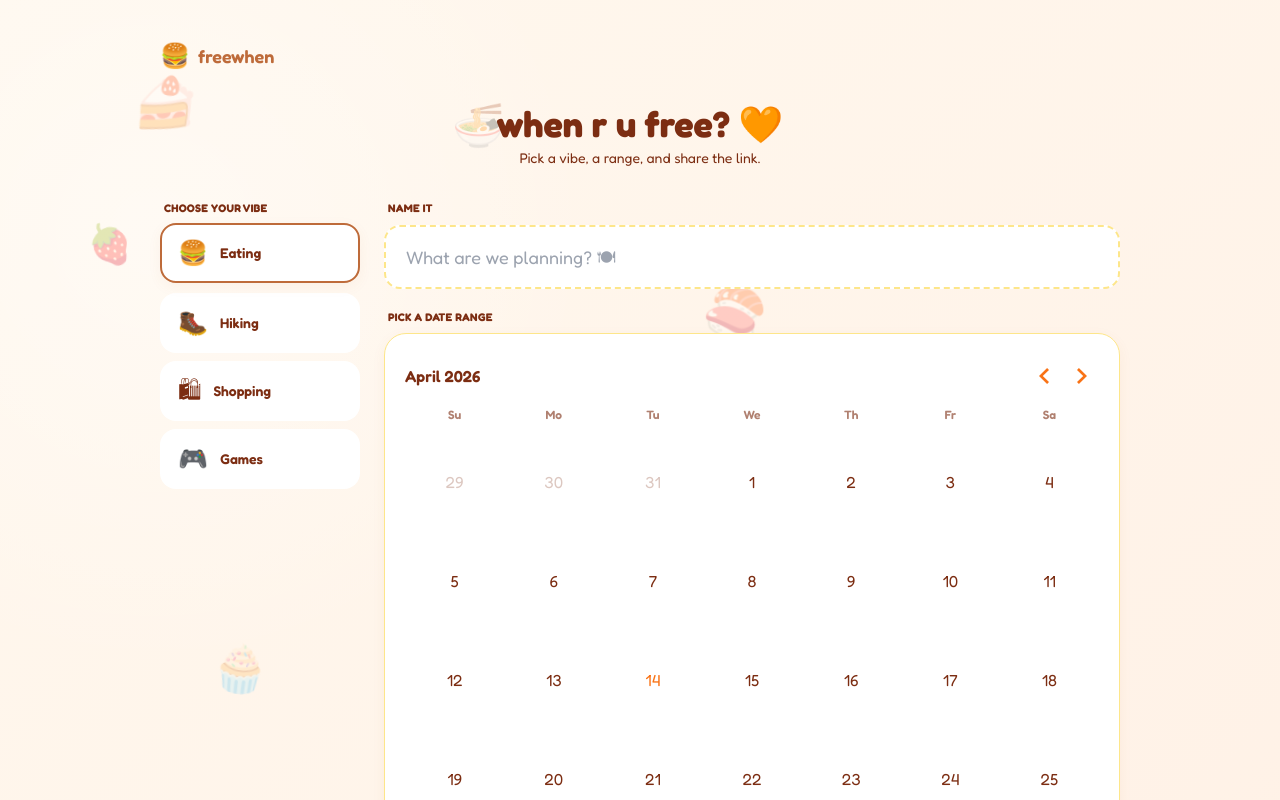
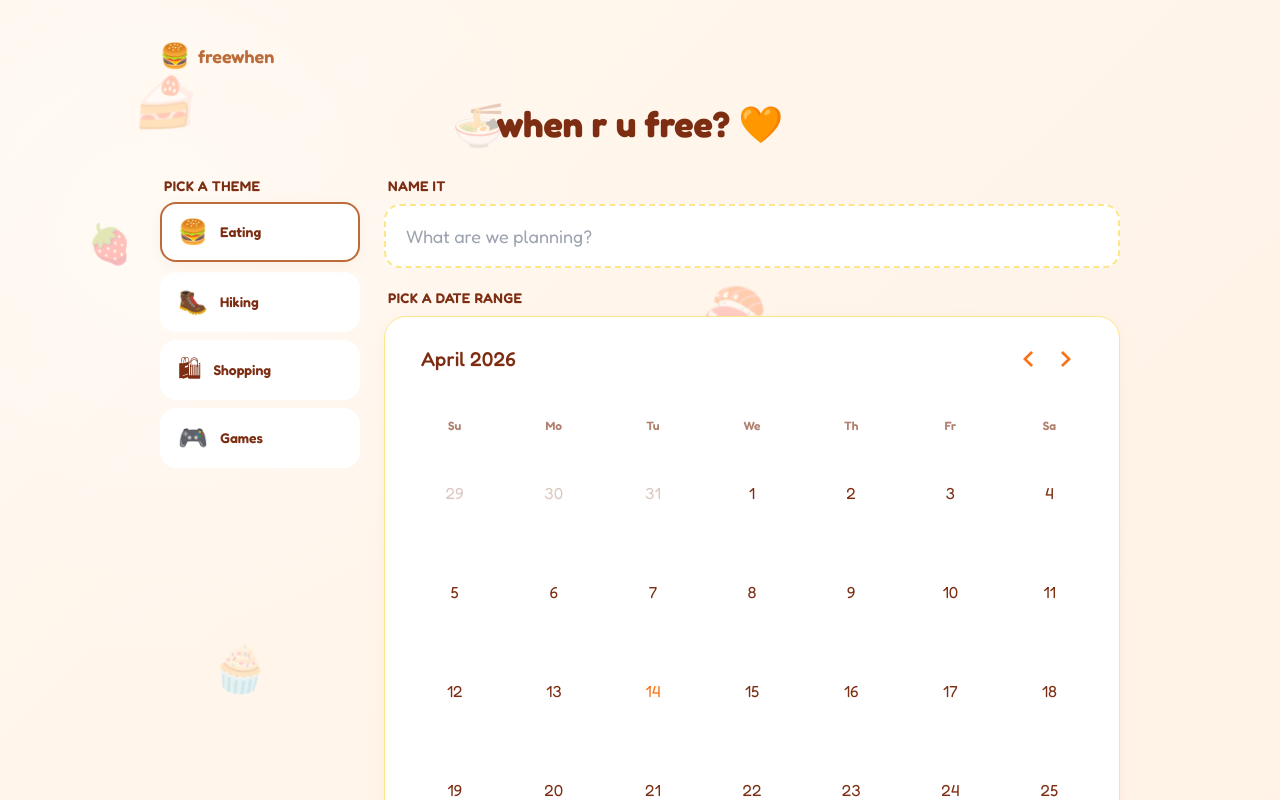
Before and after one commit to StephenAlvin/freewhen, a React (Vite) app: page / in a window 1280 px wide. Shown: the top 800 px of the page. Built offline with nearby package versions, Linux system fonts and the light colour scheme.

Commit message:
Minor UI tweaks

```diff
--- a/src/components/ShareCard.tsx
+++ b/src/components/ShareCard.tsx
@@ -23,11 +23,10 @@ export default function ShareCard({ url }: Props) {
 
   return (
     <div className="bg-surface rounded-chunk p-6 border border-[var(--fw-soft)] shadow-card flex flex-col sm:flex-row gap-5 items-center">
-      <div className="p-2 bg-white rounded-xl border-2 border-[var(--fw-soft)]">
+      {/* <div className="p-2 bg-white rounded-xl border-2 border-[var(--fw-soft)]">
         <canvas ref={canvasRef} width={120} height={120} aria-label="QR code to this event" />
-      </div>
+      </div> */}
       <div className="flex-1 w-full">
-        <div className="text-[11px] font-bold uppercase tracking-wide text-ink/50 mb-1">📱 Scan or share link</div>
         <div className="flex items-center justify-between gap-2 bg-[var(--fw-bg2)] border-2 border-dashed border-[color:rgba(253,186,116,0.7)] rounded-lg px-3 py-3 font-mono text-xs sm:text-sm break-all">
           <span>{url.replace(/^https?:\/\//, '')}</span>
           <button
--- a/src/index.css
+++ b/src/index.css
@@ -42,8 +42,13 @@ body {
 .rdp-month { width: 100%; }
 .rdp-month_grid { width: 100%; table-layout: fixed; }
 .rdp-weekdays { text-align: center; }
-.rdp-weekday { padding: 0.5rem 0; color: var(--fw-ink); opacity: 0.6; font-weight: 600; font-size: 0.75rem; }
-.rdp-month_caption { font-weight: 600; color: var(--fw-ink); font-size: 1rem; padding: 0.5rem 0; }
+.rdp-weekday { padding: 1rem 0 0.5rem; color: var(--fw-ink); opacity: 0.6; font-weight: 600; font-size: 0.75rem; }
+.rdp-month_caption { font-weight: 500; color: var(--fw-ink); font-size: 1.25rem; padding: 0.5rem 0.75rem; margin-bottom: 1.25rem; }
+.rdp-root .rdp-nav { inset-inline-end: 0.75rem; }
+@media (min-width: 640px) {
+  .rdp-month_caption { padding: 0.5rem 1rem; }
+  .rdp-root .rdp-nav { inset-inline-end: 1rem; }
+}
 .rdp-day { text-align: center; padding: 2px; }
 .rdp-day_button {
   aspect-ratio: 1; border-radius: 12px; transition: transform 0.15s; width: 100%;
--- a/src/pages/HomePage.tsx
+++ b/src/pages/HomePage.tsx
@@ -56,20 +56,20 @@ export default function HomePage() {
 
         <div className="text-center mb-8">
           <h1 className="text-3xl sm:text-4xl font-bold text-ink">when r u free? 🧡</h1>
-          <p className="text-sm text-ink/60 mt-1">Pick a vibe, a range, and share the link.</p>
+          {/* <p className="text-sm text-ink/60 mt-1">Pick a vibe, a range, and share the link.</p> */}
         </div>
 
         <form onSubmit={onSubmit} className="grid gap-6 md:grid-cols-[200px,1fr]">
           <div>
-            <div className="text-[11px] font-bold uppercase tracking-wide text-ink/50 mb-2 pl-1">Choose your vibe</div>
+            <div className="text-sm font-semibold uppercase tracking-wide text-ink/50 mb-2 pl-1">Pick a theme</div>
             <ThemePicker value={theme} onChange={setTheme} />
           </div>
 
           <div className="space-y-5">
             <div>
-              <div className="text-[11px] font-bold uppercase tracking-wide text-ink/50 mb-2 pl-1">Name it</div>
+              <div className="text-sm font-semibold uppercase tracking-wide text-ink/50 mb-2 pl-1">Name it</div>
               <TitleInput
-                placeholder="What are we planning? 🍽"
+                placeholder="What are we planning?"
                 value={title}
                 onChange={(e) => setTitle(e.target.value)}
                 aria-label="Event title"
@@ -77,7 +77,7 @@ export default function HomePage() {
             </div>
 
             <div>
-              <div className="text-[11px] font-bold uppercase tracking-wide text-ink/50 mb-2 pl-1">Pick a date range</div>
+              <div className="text-sm font-semibold uppercase tracking-wide text-ink/50 mb-2 pl-1">Pick a date range</div>
               <RangePicker value={range} onChange={setRange} />
               {rangeTooLong && (
                 <p className="mt-2 text-sm text-red-500 pl-2">Ranges must be {MAX_RANGE_DAYS} days or fewer.</p>
```
